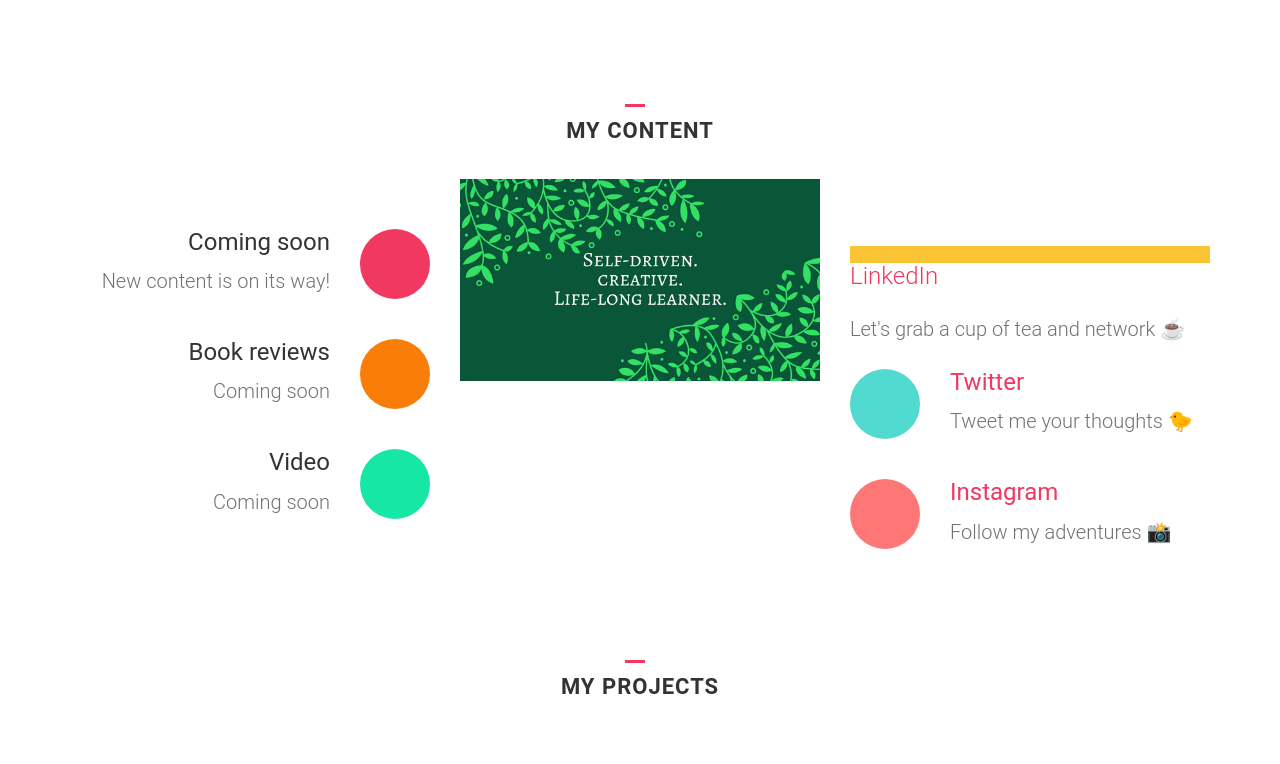
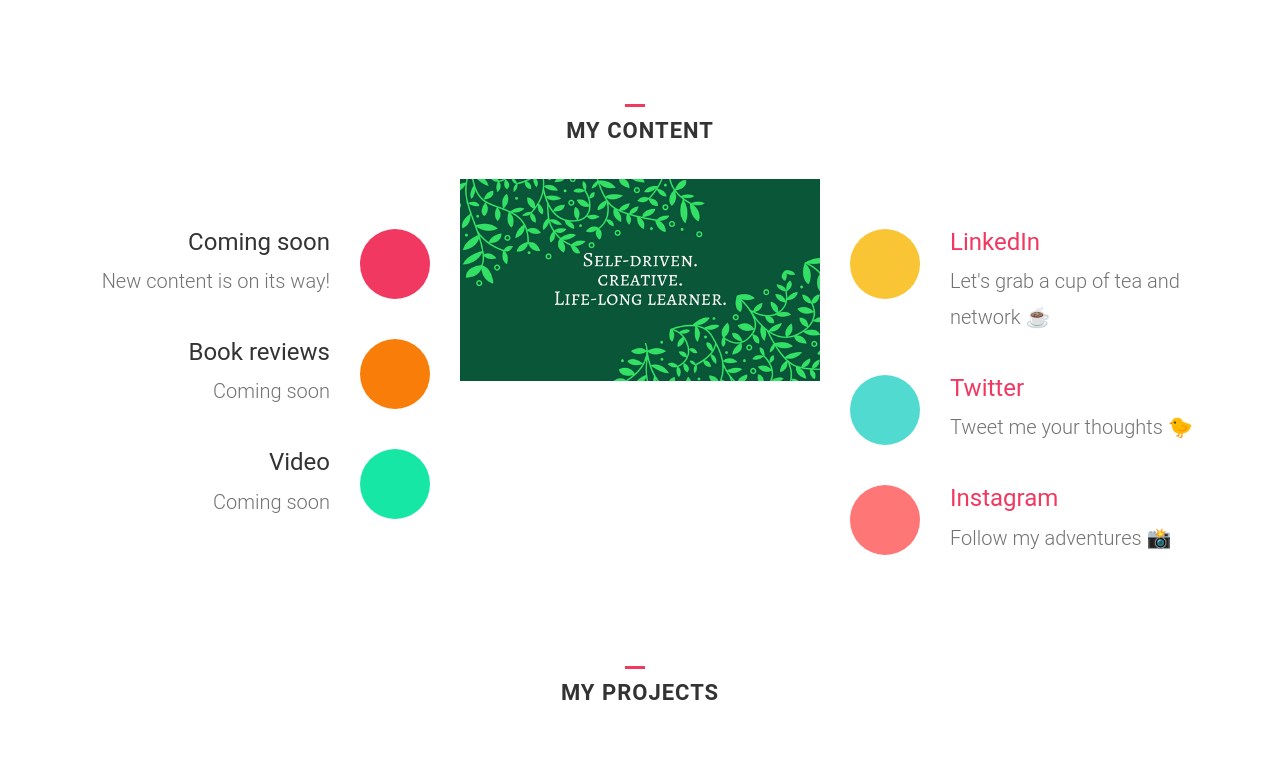
Before and after one commit to Surekha24/Surekha24.github.io, a Jekyll site: the page index.html, which Jekyll copies as it is, in a window 1280 px wide. Shown: the part 2027-2791 px from the top of the page. Built offline with Jekyll 4.4.1, drawn with Linux system fonts in a browser that asks for light colours; nearby versions of some CDN libraries; some web fonts are replaced; library files that are not in the unit come from our copies; grey boxes are pictures that could not be loaded.

Commit message:
Update index.html

```diff
--- a/index.html
+++ b/index.html
@@ -195,7 +195,7 @@
 				</div>
 
 				<div class="col-md-4 col-sm-6">
-					<div class="icon-linkedin">
+					<div class="fh5co-services">
 						<div class="fh5co-table2 fh5co-table2-color-4 text-center">
 							<div class="fh5co-table-cell2">
 								<i class="icon-linkedin"></i>
```
